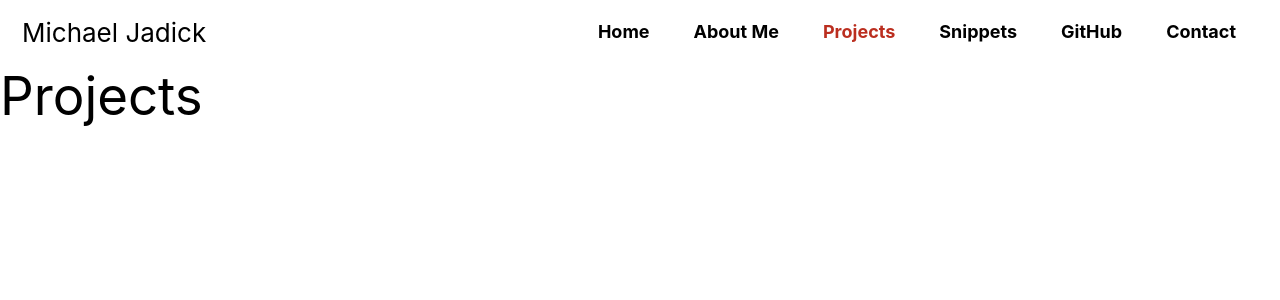
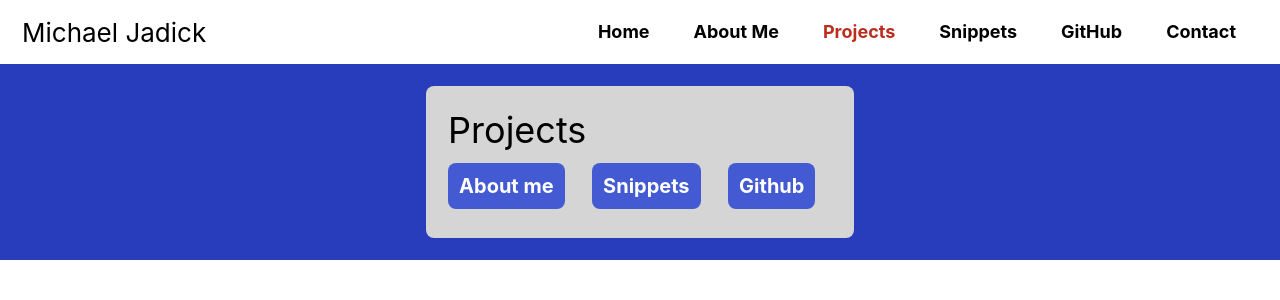
Before and after one commit to taco-tues-on-a-fri/name-dot-com-v2, a React app: page /projects in a window 1280 px wide. Shown: the top 300 px of the page. Built offline with nearby package versions, Linux system fonts and the light colour scheme; a web font is replaced by a local one.

Commit message:
Create ProjectsPage

```diff
--- /dev/null
+++ b/src/components/pages/ProjectsPage/ProjectsPage.styles.css
@@ -0,0 +1,7 @@
+.home-page__hero-section {
+  align-items: center;
+  background-color: #283DBB;
+  display: flex;
+  justify-content: center;
+  padding: 1rem 0;
+}
--- a/src/components/pages/ProjectsPage/ProjectsPage.tsx
+++ b/src/components/pages/ProjectsPage/ProjectsPage.tsx
@@ -1,12 +1,24 @@
 import React, { FC } from 'react'
+import { useTranslation } from 'react-i18next'
+import { HeroCard } from '@components/utility/HeroCard'
+import './ProjectsPage.styles.css'
 
-import 'styles.css'
+const heroHeader = 'Projects'
+const heroSubheaderLine1 = null
+const heroSubheaderLine2 = null
+
+
 
 export const ProjectsPage: FC = () => {
+  const { t } = useTranslation()
 
   return (
-    <div>
-      <h1>Projects</h1>
-    </div>
+    <section className="home-page__hero-section">
+      <HeroCard
+        header={ heroHeader }
+        subheaderLine1={ heroSubheaderLine1 }
+        subheaderLine2={ heroSubheaderLine2 }
+      />
+    </section>
   )
 }
```
